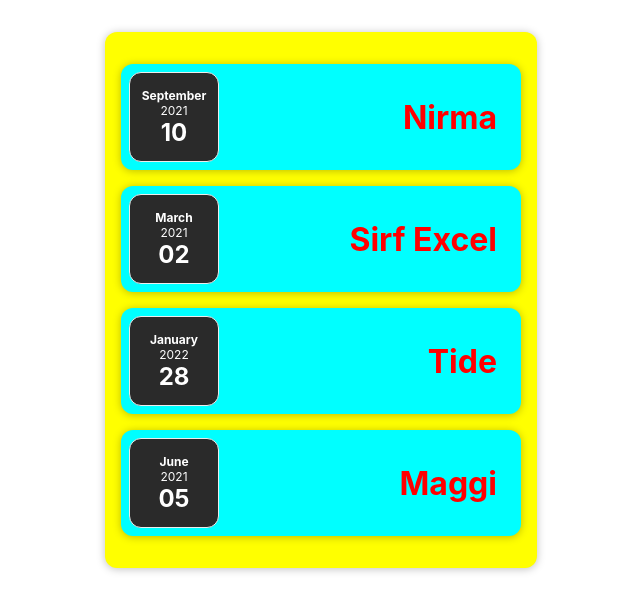
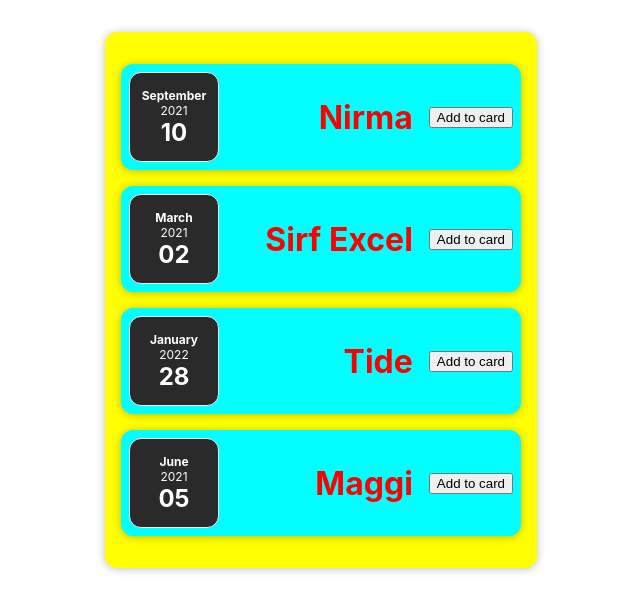
Before and after one commit to sudhanshupatel02/React.JS, a React (Create React App) app in the folder demoshopapp/: page / in a window 1280 px wide. Shown: the top 612 px of the page, without its empty margins (319-959 px from the left). Built offline with nearby package versions, Linux system fonts and the light colour scheme.

Commit message:
React Basic 2

```diff
--- a/demoshopapp/src/components/ProductItem.js
+++ b/demoshopapp/src/components/ProductItem.js
@@ -5,12 +5,18 @@
 import './ProductItem.css';
 
 const ProductItem = (props) => {
+
+   function clickHandler(){
+    console.log('button clicked');
+   }
+
   return (
     <Card className='product-item'>
       <ProductDate date={props.date} />
       <div className='product-item__description'>
         <h2>{props.title}</h2>
       </div>
+      <button onClick={clickHandler}>Add to card</button>
     </Card>
   );
 }
```
